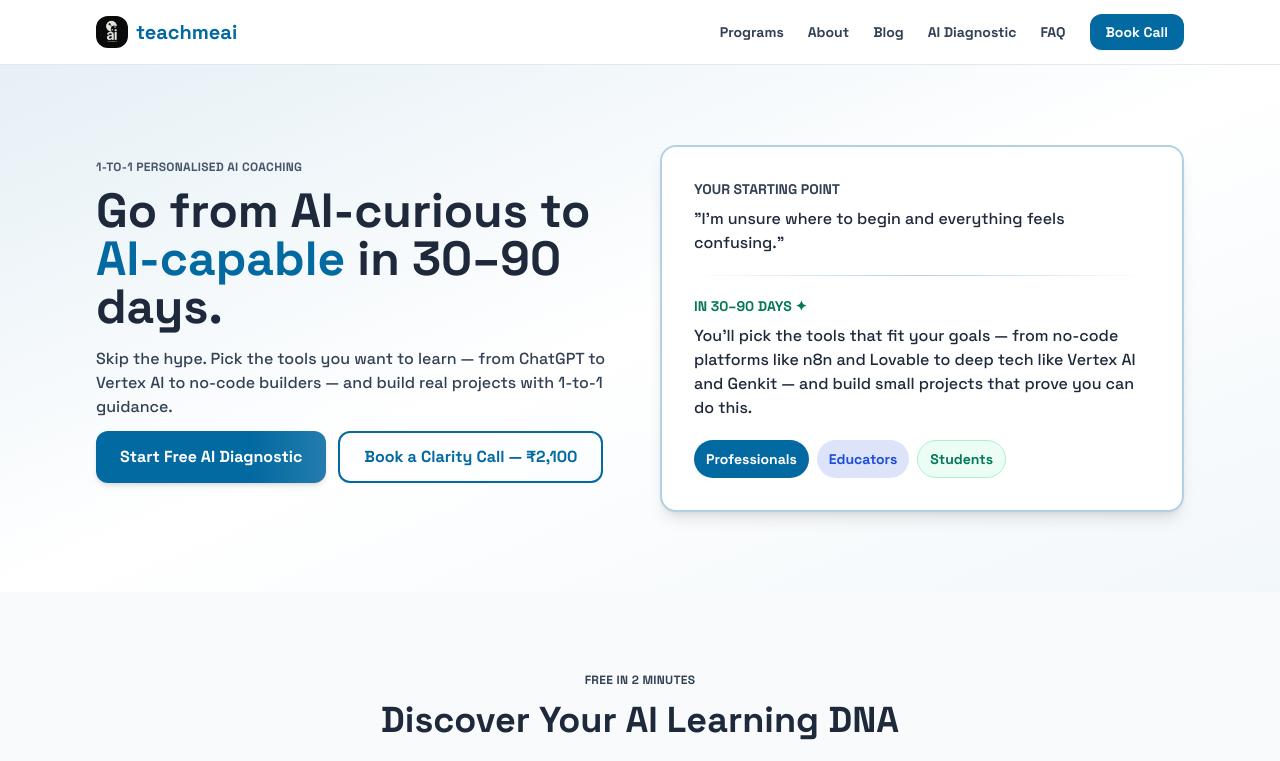
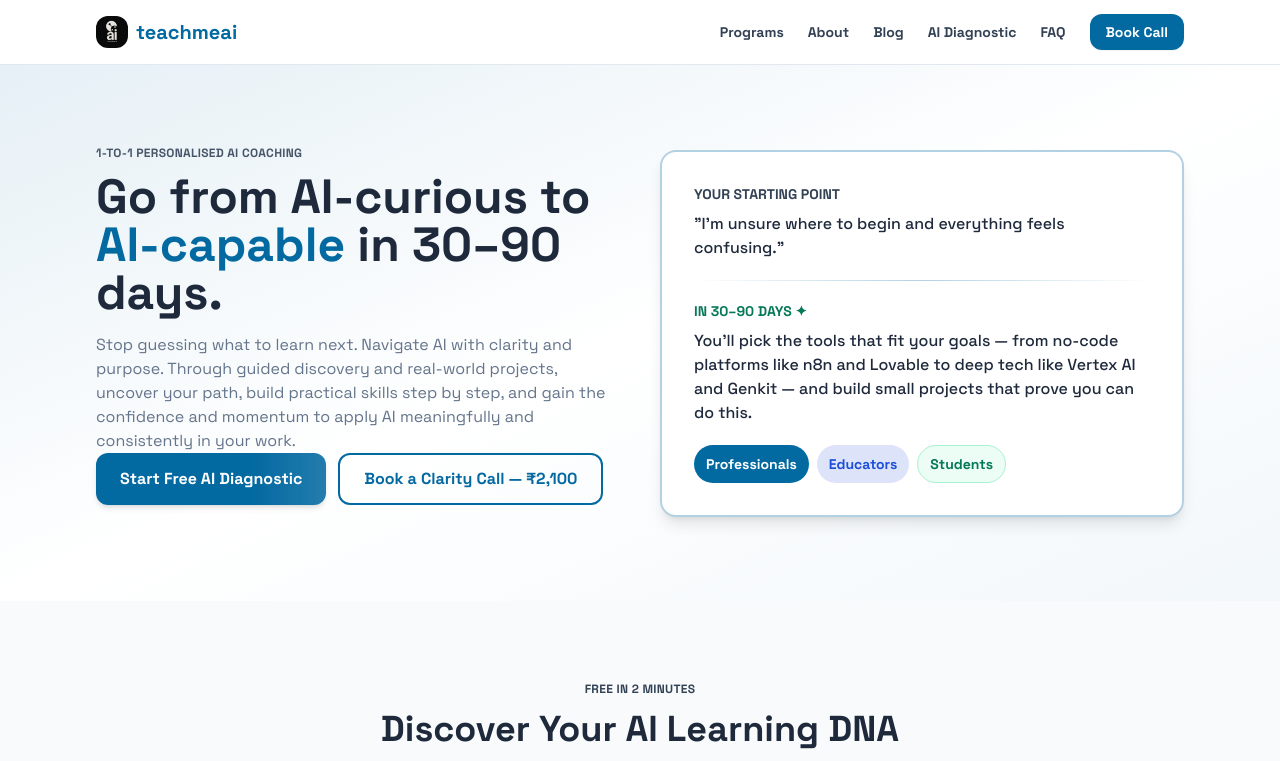
Before and after one commit to teachme-ai/teachmeai-home-site, a Next.js app: page / in a window 1280 px wide. Shown: the top 761 px of the page. Built offline with nearby package versions, Linux system fonts and the light colour scheme.

Commit message:
content: refine hero messaging v2.18.5

```diff
--- a/components/hero.tsx
+++ b/components/hero.tsx
@@ -39,9 +39,7 @@ export function Hero() {
           <h1 className="text-4xl md:text-5xl font-bold text-brand-dark leading-tight mb-4">
             Go from AI-curious to <span className="bg-gradient-to-r from-brand-primary to-sky-700 bg-clip-text text-transparent">AI-capable</span> in 30–90 days.
           </h1>
-          <p className="text-base text-slate-700 font-medium mb-3">
-            Skip the hype. Pick the tools you want to learn — from ChatGPT to Vertex AI to no-code builders — and build real projects with 1-to-1 guidance.
-          </p>
+          Stop guessing what to learn next. Navigate AI with clarity and purpose. Through guided discovery and real-world projects, uncover your path, build practical skills step by step, and gain the confidence and momentum to apply AI meaningfully and consistently in your work.
           <div className="flex flex-col sm:flex-row gap-3 mb-4">
             <button
               onClick={() => {
--- a/package.json
+++ b/package.json
@@ -1,6 +1,6 @@
 {
   "name": "teachmeai-home-site",
-  "version": "2.18.4",
+  "version": "2.18.5",
   "private": true,
   "browserslist": [
     "last 2 Chrome versions",
```
